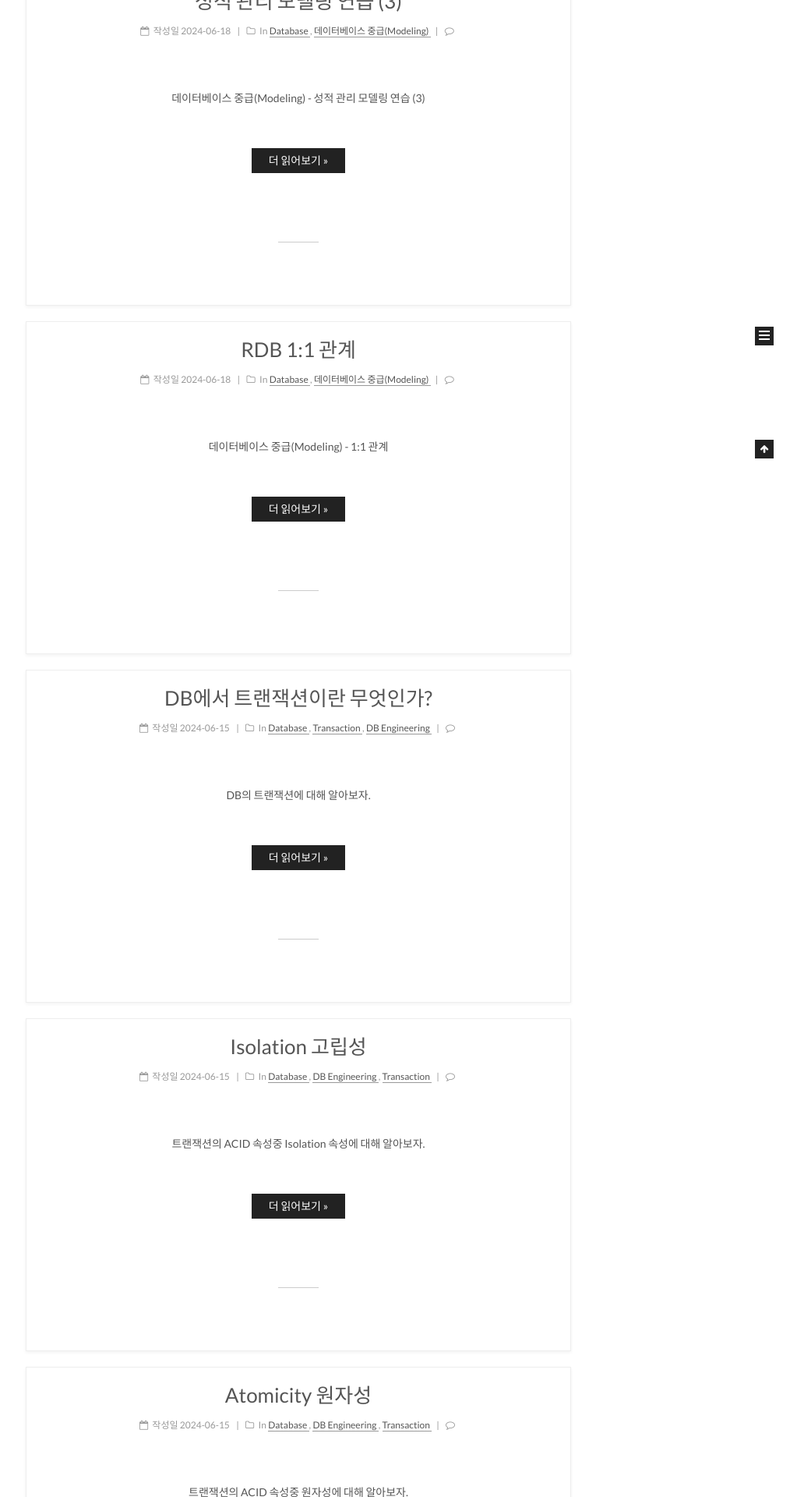
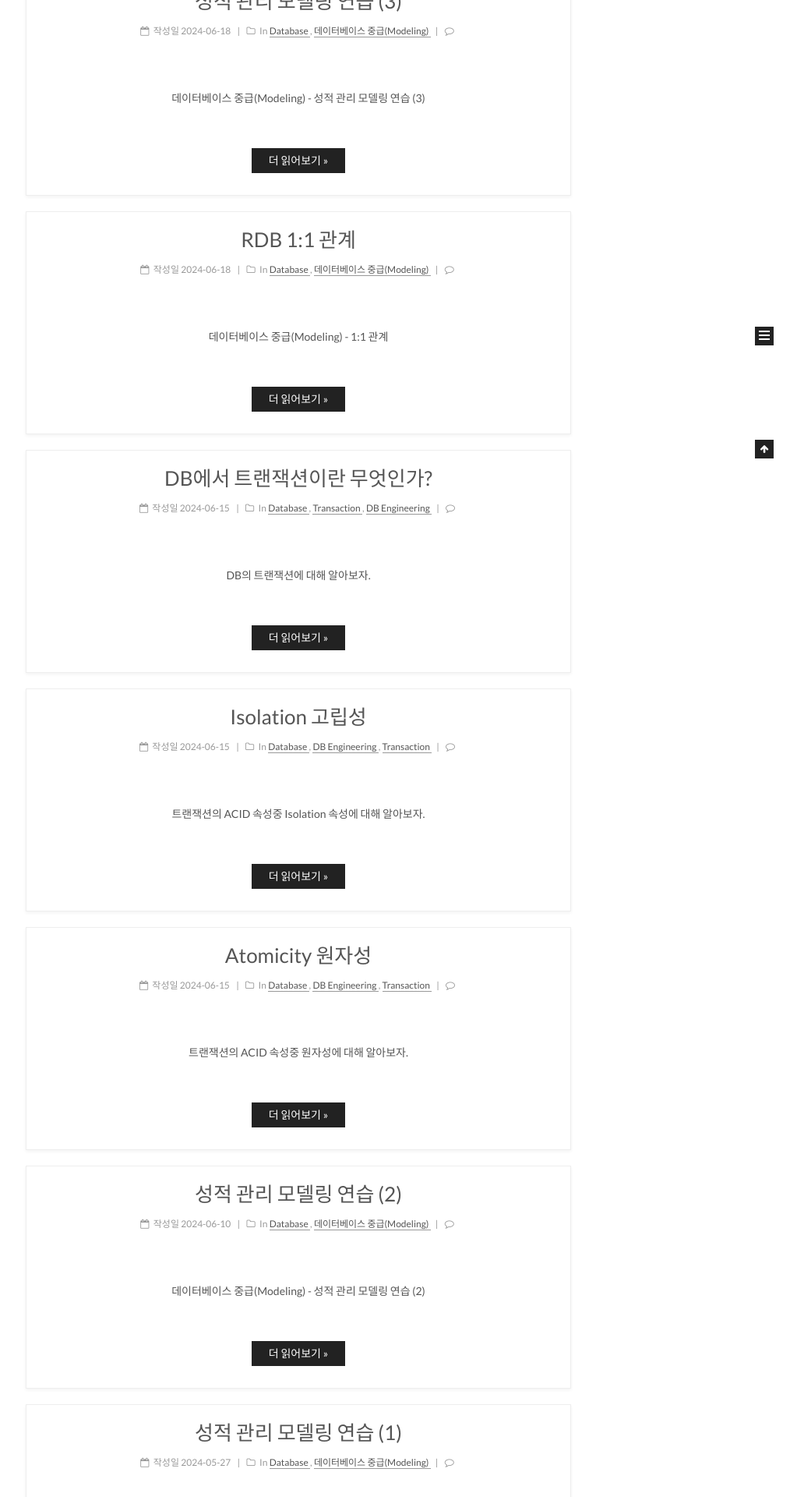
Before and after one commit to Seung-IL-Bang/Seung-IL-Bang.github.io, a Jekyll site: the page built from index.html, in a window 1280 px wide. Shown: the part 412-2332 px from the top of the page at 78% size, without its empty margins (257-1280 px from the left). Built offline with Jekyll 4.4.1, drawn with Linux system fonts in a browser that asks for light colours; the list of posts is cut into pages by our own code; comment, search, counter and statistics services are not loaded.

Commit message:
Remove post end-of-file divider for cleaner layout in post.html

```diff
--- a/_includes/_macro/post.html
+++ b/_includes/_macro/post.html
@@ -426,7 +426,8 @@
           {% assign isLast = true %}
         {% endif %}
         {% unless isLast %}
-          <div class="post-eof"></div>
+        <!--2024.12.05 article 구분 라인 생략 -->
+          <!-- <div class="post-eof"></div> -->
         {% endunless %}
       {% endif %}
     </footer>
```
